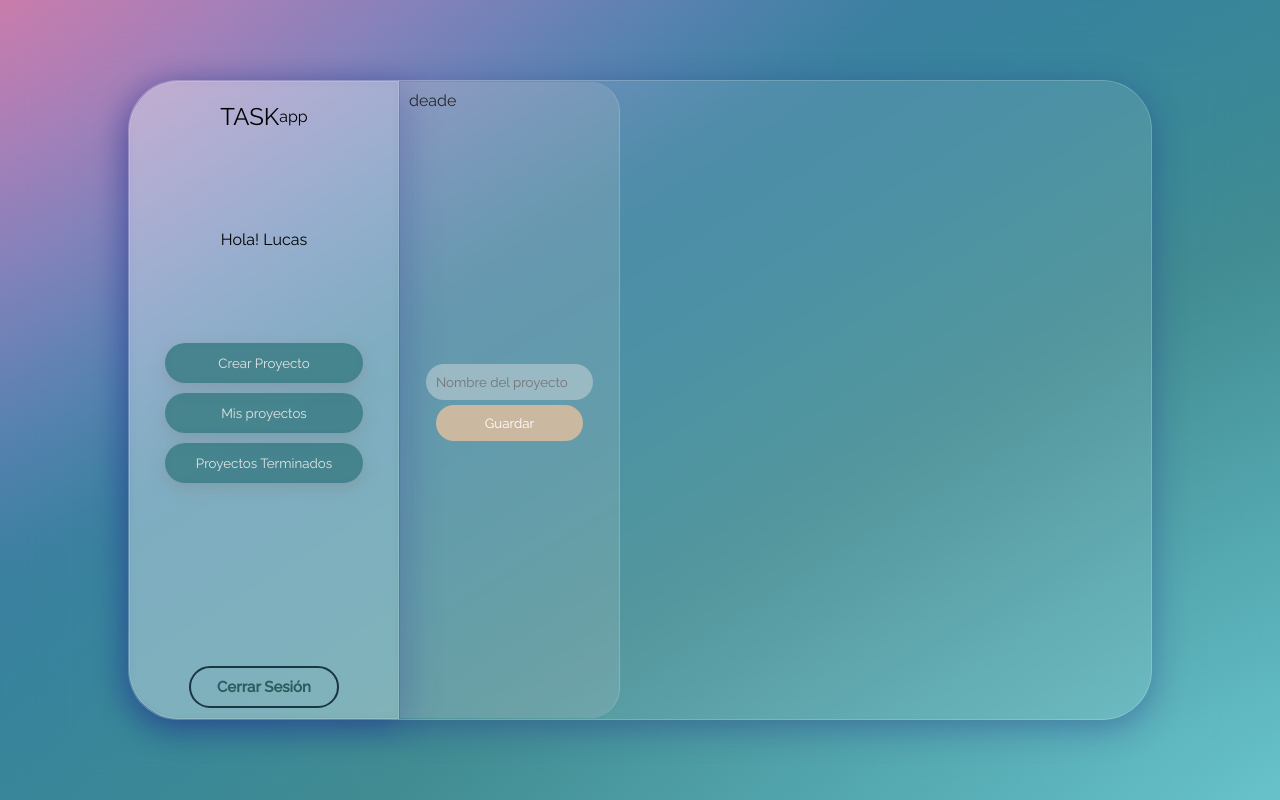
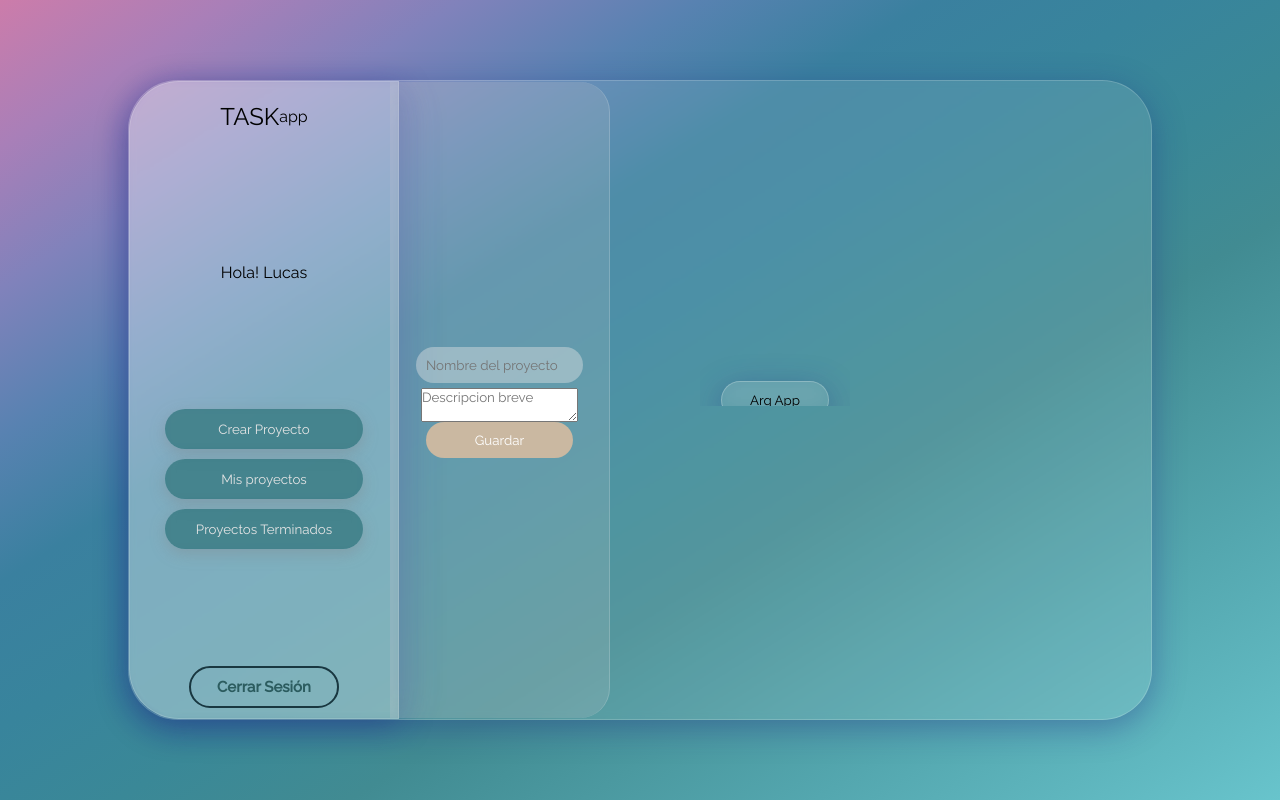
Before and after one commit to LMANMAI/ToDo-List, a React (Create React App) app: page /dashboard in a window 1280 px wide. Both pictures are taken after a click on the button "Crear Proyecto". Built offline with nearby package versions, Linux system fonts and the light colour scheme.

Commit message:
Cambie parte del layout, agregue algunas animaciones y ahora las cards y el proyecto muestran mas informacion util

```diff
--- a/src/components/auth/Login.js
+++ b/src/components/auth/Login.js
@@ -3,7 +3,6 @@ import { Link } from 'react-router-dom';
 const Login = () => {
     return (
        <>
-
         <div className="container">
             <div className="form_wraper">
                <div className="form_container">
--- a/src/components/dashboard/DashboardIndex.js
+++ b/src/components/dashboard/DashboardIndex.js
@@ -1,15 +1,16 @@
 import React from 'react'
 import SideBar from '../layout/SideBar';
 import TaskBody from '../task/TaskBody';
+import ProyectList from '../proyects/ProyectList';
 
 const DashboardIndex = () => {
     return (
         <>
-         <div className="container_auth login"></div>
-            <div className="dashboard_wraper">
+          <div className="dashboard_wraper">
                 <div className="glass_dashboard">
-                  <SideBar/>
-                  <TaskBody />
+                    <SideBar/>
+                    <ProyectList/>
+                    <TaskBody />
                 </div>
             </div>
         </>
--- a/src/components/layout/SideBar.js
+++ b/src/components/layout/SideBar.js
@@ -1,8 +1,8 @@
 import React, {useContext} from 'react';
-import ProyectList from '../proyects/ProyectList';
 import NewProyect from '../proyects/NewProyect';
 import EndProyects from '../proyects/EndProyects';
 import ProyectoContext from '../../context/proyects/proyectoContext';
+import { motion } from 'framer-motion';
 
 const SideBar = () => {
     const proyectoContext = useContext(ProyectoContext);
@@ -30,7 +30,6 @@ const SideBar = () => {
                     className="btn btn_crear">Proyectos Terminados</button>
             </div>
         <NewProyect />
-        <ProyectList />
         <EndProyects />
          <button
             className="btn btn_exit"
--- a/src/components/proyects/EndProyects.js
+++ b/src/components/proyects/EndProyects.js
@@ -1,20 +1,42 @@
 import React,{useContext} from 'react';
 import ProyectoContext from '../../context/proyects/proyectoContext';
+import {motion} from 'framer-motion';
 
 const EndProyects = () => {
     const proyectoContext = useContext(ProyectoContext);
     const { panelterminados, proyectosterminados } = proyectoContext;
 
+    //animacion
+     const variants = {
+      open:{
+          x: 260,
+          opacity: 1,
+          transition: { x: { stiffness: 100, velocity: 50 }}
+      },
+      close:{
+          x: 0,
+          opacity: 0,
+          transition: { x: { stiffness: 100, velocity: 70  }}
+      }
+  }
+
     return (
-      <div className={panelterminados ?"dashboard_panel active width" :"dashboard_panel"}>
+      <motion.div
+         className={panelterminados ?"dashboard_panel active width" :"dashboard_panel"}
+         variants={variants}
+         animate={panelterminados ?'open' :'close'}
+      >
        <ul className="lista_terminados">
           {proyectosterminados.map(proyecto => (
-                <li key={proyecto.id}>
-                   {proyecto.nombre}
-                </li>
+                <motion.li
+                  key={proyecto.id}
+
+               >
+                  {proyecto.nombre}
+                </motion.li>
                 ))}
             </ul>
-      </div>
+      </motion.div>
      );
 }
 
--- a/src/components/proyects/NewProyect.js
+++ b/src/components/proyects/NewProyect.js
@@ -1,15 +1,18 @@
 import React,{ useContext, useState } from 'react';
 import ProyectoContext from '../../context/proyects/proyectoContext';
+import {motion} from 'framer-motion';
+
 
 const NewProyect = () => {
     const [proyect, createProyect ] = useState({
-        nombre:''
+        nombre:'',
+        desc: ''
     });
 
     const proyectoContext = useContext(ProyectoContext);
     const { panel, errorformulario, agregarProyecto, validarFormulario } = proyectoContext;
 
-    const { nombre } = proyect;
+    const { nombre, desc } = proyect;
 
     const handleChange = e =>{
         createProyect({
@@ -27,12 +30,30 @@ const NewProyect = () => {
         }
         agregarProyecto(proyect);
         createProyect({
-            nombre:''
+            nombre:'',
+            desc:''
         })
     }
+    //animacion
+    const variants = {
+        open:{
+            x: 260,
+            opacity: 1,
+            transition: { x: { stiffness: 100, velocity: 50 }}
+        },
+        close:{
+            x: 0,
+            opacity: 0,
+            transition: { x: { stiffness: 100, velocity: 70  }}
+        }
+    }
     return (
-        <div className={panel ?'dashboard_panel active' :'dashboard_panel'}>
-                <form  onSubmit={handleSubmit}>
+        <motion.div
+            className={panel ?'dashboard_panel active' :'dashboard_panel'}
+            variants={variants}
+            animate={panel ?'open' :'close'}
+        >
+            <form  onSubmit={handleSubmit} className="form_newProyect">
                 <input
                     type="text"
                     placeholder="Nombre del proyecto"
@@ -41,6 +62,14 @@ const NewProyect = () => {
                     onChange={handleChange}
                     className={errorformulario ?'inputForm_active' :null}
                 />
+                    <textarea
+                    type="text"
+                    placeholder="Descripcion breve"
+                    name = 'desc'
+                    value = {desc}
+                    onChange={handleChange}
+                    className= "textArea"
+                />
                 {errorformulario ?<p className="input_errorP">El nombre es necesario!</p> :null}
                 <input
                     type="submit"
@@ -48,7 +77,7 @@ const NewProyect = () => {
                     className="btn btn_primario"
                 />
             </form>
-            </div>
+        </motion.div>
      );
 }
 
--- a/src/components/proyects/Proyect.js
+++ b/src/components/proyects/Proyect.js
@@ -1,6 +1,7 @@
 import React,{useContext} from 'react';
 import ProyectoContext from '../../context/proyects/proyectoContext';
 import TaskContext from '../../context/task/taskContext';
+import { motion } from 'framer-motion';
 
 const Proyect = ({proyecto}) => {
     const proyectoContext = useContext(ProyectoContext);
@@ -9,15 +10,36 @@ const Proyect = ({proyecto}) => {
     const taskContext = useContext(TaskContext);
     const { obtenerTareas } = taskContext;
 
-    const handleClick = Id => {
-        proyectoActual(Id);
-        obtenerTareas(Id);
+    const handleClick = proyecto => {
+        proyectoActual(proyecto);
+        obtenerTareas(proyecto.id);
     }
-
+    const variants ={
+        open:{
+            y: 0,
+            opacity: 1,
+            transition: {
+            y: { stiffness: 100, velocity: -50 }
+        },
+        scale: 0.9
+        },
+        close: {
+            y: 50,
+            opacity: 0,
+            transition: {
+                y: { stiffness: 100 }
+            }
+        }
+    }
     return (
-        <li  className="object_list" key={proyecto.id}>
-            <button onClick={ ()=> handleClick( proyecto.id )} className="btn btn_proyect">{proyecto.nombre}</button>
-         </li>
+        <motion.li
+            className="object_list"
+            key={proyecto.id}
+            initial={{y: 280}}
+            variants={variants}
+        >
+            <button onClick={ ()=> handleClick( proyecto )} className="btn btn_proyect">{proyecto.nombre}</button>
+         </motion.li>
      );
 }
 
--- a/src/components/proyects/ProyectList.js
+++ b/src/components/proyects/ProyectList.js
@@ -1,6 +1,7 @@
 import React, {useContext, useEffect}  from 'react';
 import Proyect from './Proyect';
 import ProyectoContext from '../../context/proyects/proyectoContext';
+import { motion, useCycle } from 'framer-motion';
 const ProyectList = () => {
     const proyectoContext = useContext(ProyectoContext);
     const { panelproyecto, proyectos, obtenerProyectos } = proyectoContext;
@@ -8,22 +9,30 @@ const ProyectList = () => {
     //obtener proyectos cuando carga el componente
     useEffect(() => {
         obtenerProyectos();
+        //eslint
     }, []);
-
+    const variants = {
+        open: {
+          transition: { staggerChildren: 0.07, delayChildren: 0.1 }
+        },
+        closed: {
+          transition: { staggerChildren: 0.05, delayChildren: 0.1 }
+        }
+      };
 
     return (
-    <div className="list_container">
-        <div className={panelproyecto ?"dashboard_panel active" :"dashboard_panel"}>
-            {proyectos.length === 0 ?<p className="object_list">Todavia no creaste ningun proyecto!</p>
-
-            :(<ul>
-                {   proyectos.map(proyecto => (
-                    <Proyect key={proyecto.id} proyecto={proyecto}/>))
-                }
-            </ul>
+    <div className={panelproyecto ?"list_container active" : "list_container"}>
+      {proyectos.length === 0 ?<p className="object_list">Todavia no creaste ningun proyecto!</p>
+        :(<motion.ul
+            initial={false}
+            animate={panelproyecto ?"open" : "close"}
+            variants={variants}
+            >
+            {   proyectos.map(proyecto => (
+                <Proyect key={proyecto.id} proyecto={proyecto}/>))
+            }
+            </motion.ul>
             )}
-
-        </div>
     </div>
      );
 }
--- a/src/components/task/FormTask.js
+++ b/src/components/task/FormTask.js
@@ -14,7 +14,7 @@ const FormTask = () => {
         nombre:''
     });
     const { nombre } = tarea;
-
+    console.log(proyectoActual)
     useEffect(()=>{
         if(tareaactual !== null){
             setTarea(tareaactual);
@@ -55,6 +55,7 @@ const FormTask = () => {
             nombre:''
         })
     }
+    console.log(proyectoActual)
     return (
         <Fragment>
             {errortarea ?<p>El nombre para guardar la tarea es necesario</p> :null}
@@ -74,6 +75,7 @@ const FormTask = () => {
 
                         className="btn btn_submit"/>
                 </form>
+                <div className="description"><p>{proyectoActual.desc}</p></div>
             </div>
         </Fragment>
      );
--- a/src/components/task/TaskBody.js
+++ b/src/components/task/TaskBody.js
@@ -1,23 +1,25 @@
-import React,{ useContext, useEffect } from 'react';
+import React,{ useContext } from 'react';
 import FormTask from './FormTask';
 import TaskList from './TaskList';
+import ProyectList from '../proyects/ProyectList';
 import ProyectoContext from '../../context/proyects/proyectoContext'
 
 const TaskBody = () => {
     const proyectoContext = useContext(ProyectoContext);
     const { panel, panelproyecto, panelterminados, proyectoactivo, eliminarProyecto, terminarProyecto } = proyectoContext;
 
-    if(!proyectoactivo) return <div className="inactivo">deade</div>
+    if(!proyectoactivo) return <p></p>
 
     const [proyectoActual] = proyectoactivo;
     return (
+        <>
         <main className={panel || panelproyecto || panelterminados ?"dashboard_taskbody active" :"dashboard_taskbody"} >
            <h2>{proyectoActual.nombre}</h2>
                 <FormTask />
-
                 <div className="contenedor_tareas">
                 <TaskList/>
                 </div>
+
                 <div className="button_wraper">
                     <button
                         type="button"
@@ -31,6 +33,7 @@ const TaskBody = () => {
                     >Eliminar Proyecto</button>
                 </div>
         </main>
+        </>
      );
 }
 
```
Lines whose indentation alone changed are shown as unchanged.
